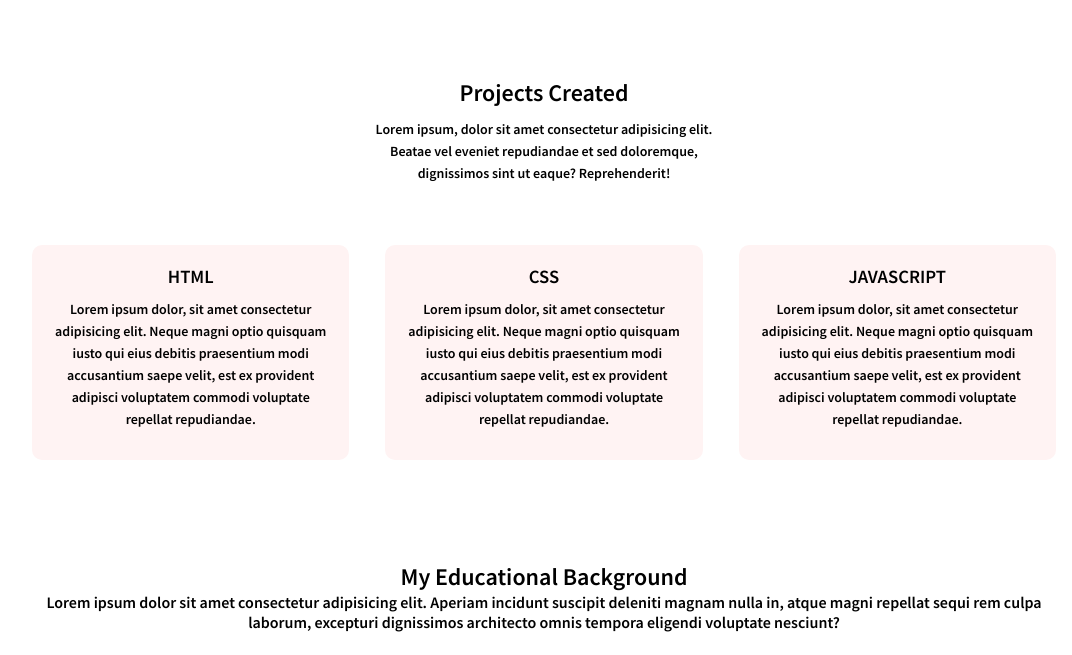
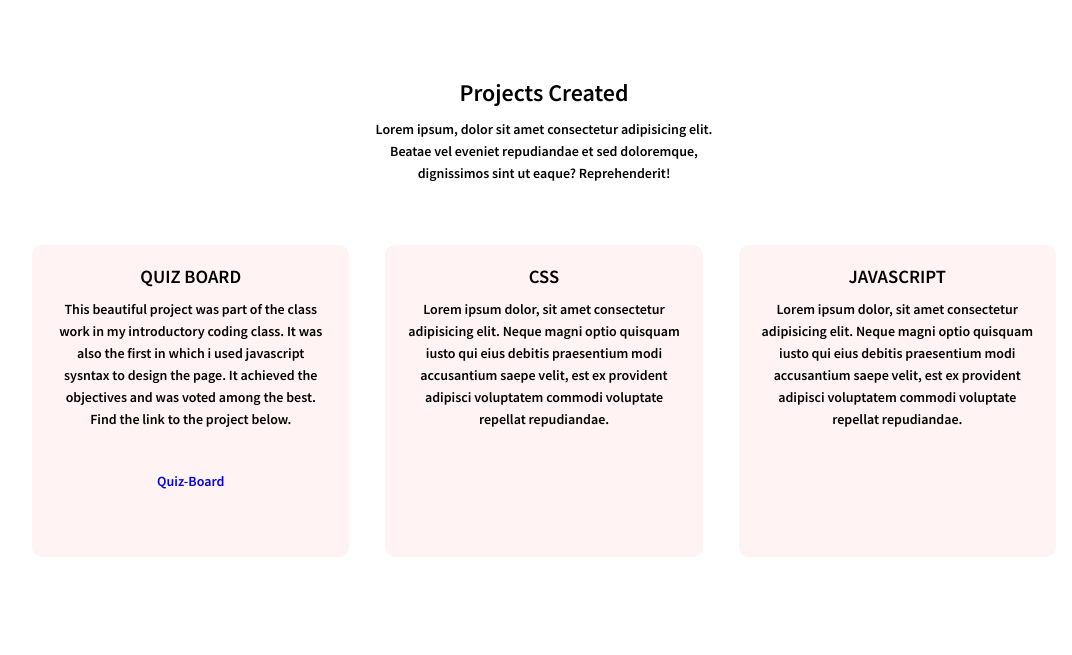
Before and after one commit to JOSEPHONYANGO/PERSONAL-PROFILE, a plain HTML site: page index.html in a window 1280 px wide. Shown: the part 823-1478 px from the top of the page, without its empty margins (96-1168 px from the left). Drawn offline with Linux system fonts and the light colour scheme.

Commit message:
added the styling for the quizboard

```diff
--- a/css/style.css
+++ b/css/style.css
@@ -97,6 +97,17 @@ font-size: 62px;
      display:flex;
      justify-content: flex-end;
      margin-top: -250px;
+
+ }
+ .link1{
+    flex-basis: 31%;
+    background-color:#fff3f3;
+    border-radius: 10px;
+    margin-bottom: 5%;
+    padding:20px 12px;
+    box-sizing:border-box;
+    transition: 0.5s;
+
  }
 .courses{
     width:80%;
@@ -126,7 +137,7 @@ font-size: 62px;
     border-radius: 10px;
     margin-bottom: 5%;
     padding:20px 12px;
-    box-sizing: border-box;
+    box-sizing:border-box;
     transition: 0.5s;
 }
 .course-column:hover{
--- a/index.html
+++ b/index.html
@@ -50,12 +50,17 @@
 
               <div class="row">
                   <div class="course-column">
-                      <h3>HTML</h3>
-                      <p>Lorem ipsum dolor, sit amet consectetur adipisicing elit.
-                           Neque magni optio quisquam iusto qui eius debitis
-                           praesentium modi accusantium saepe velit,
-                           est ex provident adipisci voluptatem commodi
-                            voluptate repellat repudiandae.</p>
+                      <h3>QUIZ BOARD</h3>
+                      <p>This beautiful project was part of the class work in my introductory
+                        coding class. It was also the first in which i used javascript sysntax to
+                        design the page. It achieved the objectives and was voted among the best.
+                        Find the link to the project below.
+                    </p>
+                    <div class="link1">
+                       <p><a href="https://josephonyango.github.io/Quiz-Board/">Quiz-Board</a></p>
+                    </div>
+
+
                   </div>
                   <div class="course-column">
                     <h3>CSS</h3>
```
